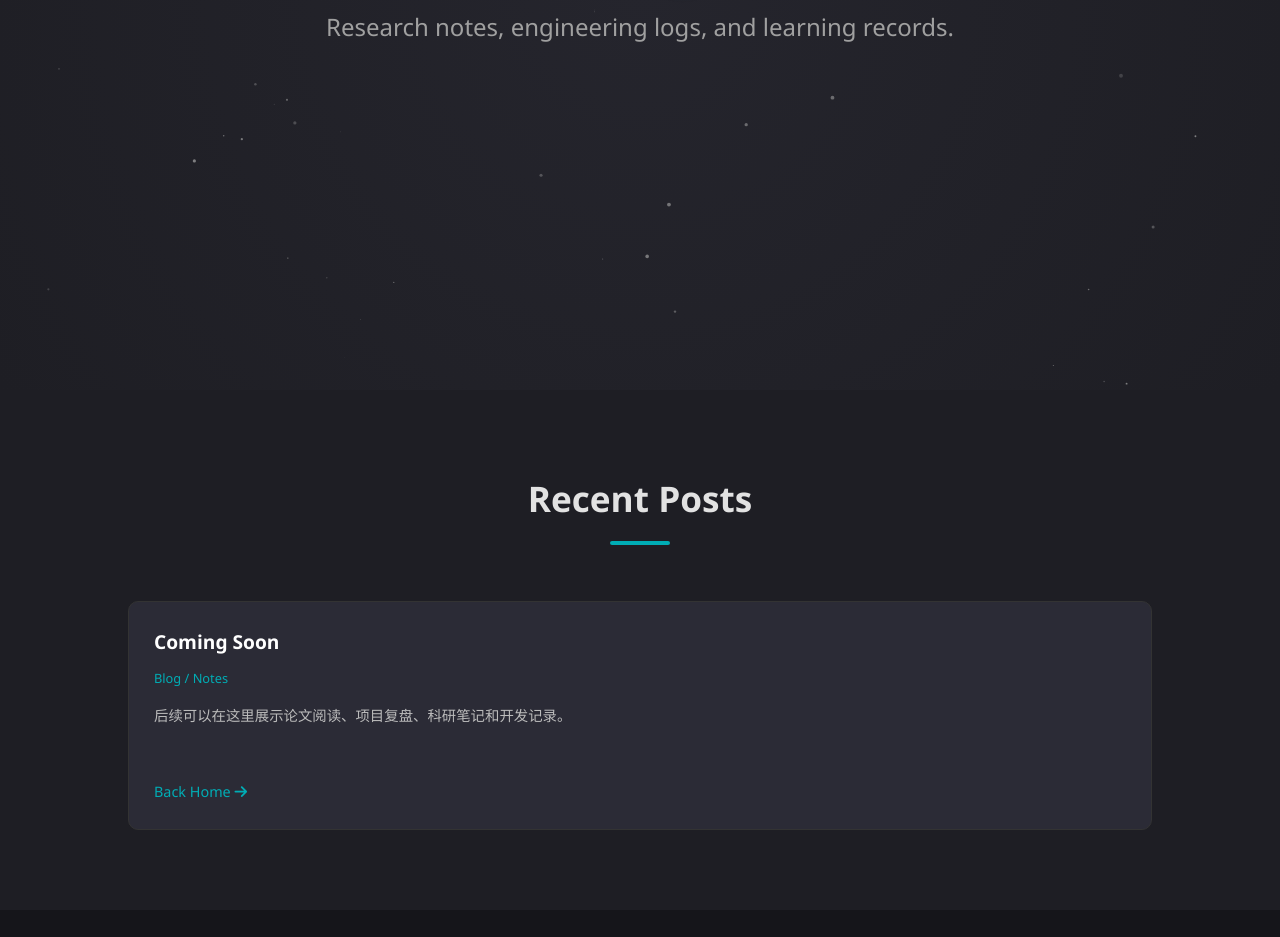
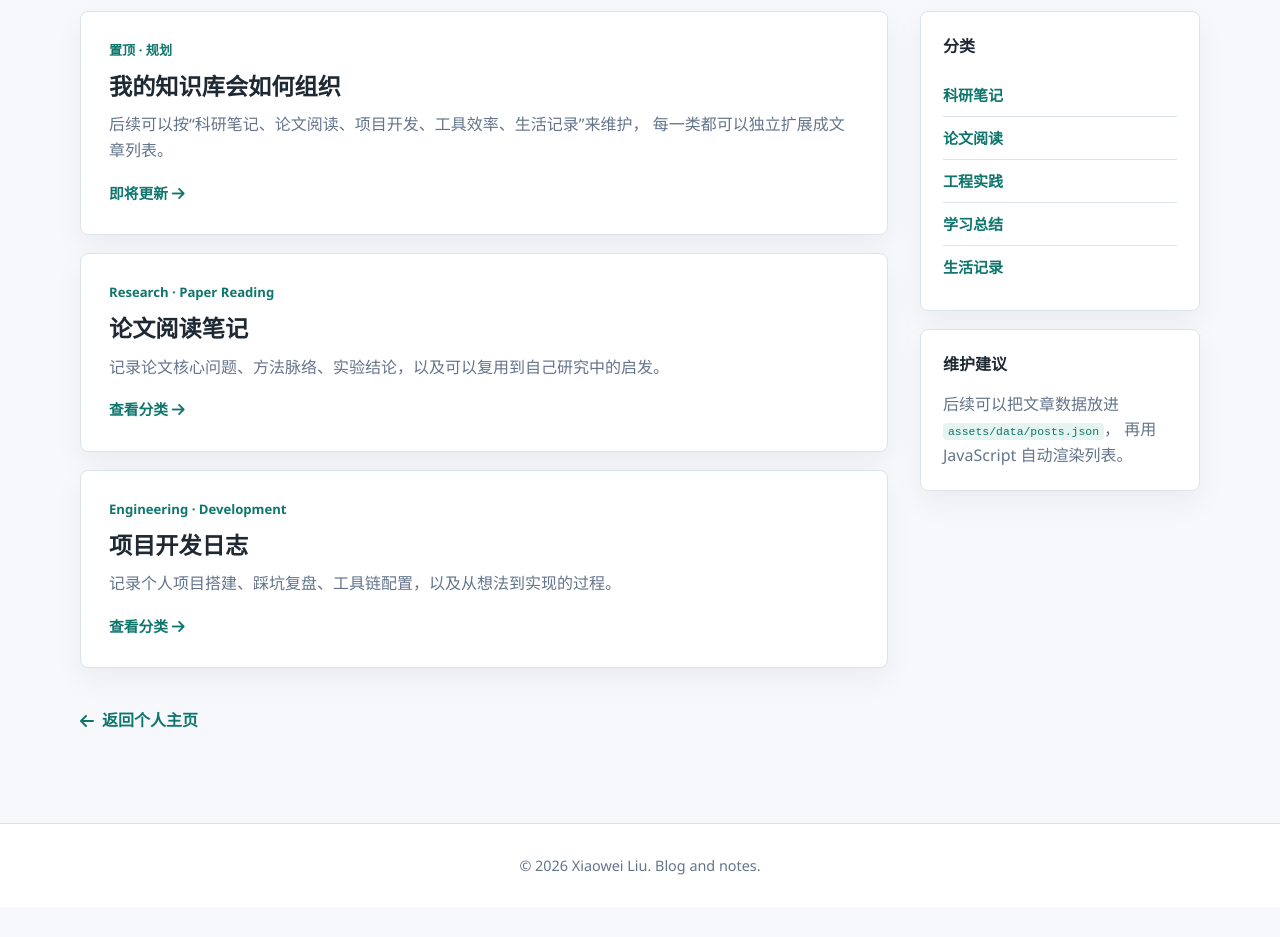
Before and after one commit to nononeundertsand/nononeundertsand.github.io, a plain HTML site: page blog/index.html in a window 1280 px wide. Shown: the part 410-1347 px from the top of the page. After the commit the page ends 1317 px from the top, so only its background shows below. Drawn offline with Linux system fonts and the light colour scheme.

Commit message:
博客界面更新

```diff
--- a/assets/css/styles.css
+++ b/assets/css/styles.css
@@ -61,6 +61,189 @@ ul { list-style: none; }
     font-size: 0.8rem;
 }
 .blog-hero { height: 55vh; }
+
+/* --- Blog light reading theme --- */
+.blog-page {
+    --blog-bg: #f7f8fb;
+    --blog-surface: #ffffff;
+    --blog-surface-soft: #eef4f7;
+    --blog-text: #1f2933;
+    --blog-muted: #64748b;
+    --blog-border: #dbe4ea;
+    --blog-accent: #0f766e;
+    --blog-accent-soft: #e6f4f1;
+    background: var(--blog-bg);
+    color: var(--blog-text);
+}
+
+.blog-page nav {
+    background: rgba(255, 255, 255, 0.92);
+    border-bottom: 1px solid var(--blog-border);
+    box-shadow: 0 8px 24px rgba(15, 23, 42, 0.06);
+}
+
+.blog-page .logo {
+    color: var(--blog-accent);
+}
+
+.blog-page .nav-links a {
+    color: var(--blog-text);
+}
+
+.blog-page .nav-links a:hover {
+    color: var(--blog-accent);
+}
+
+.blog-page .nav-links a::after {
+    background-color: var(--blog-accent);
+}
+
+.blog-shell {
+    width: min(1120px, calc(100% - 40px));
+    margin: 0 auto;
+    padding: 120px 0 64px;
+}
+
+.blog-header {
+    padding: 56px 0 36px;
+    border-bottom: 1px solid var(--blog-border);
+}
+
+.blog-kicker {
+    color: var(--blog-accent);
+    font-size: 0.9rem;
+    font-weight: 700;
+    letter-spacing: 0.08em;
+    margin-bottom: 12px;
+    text-transform: uppercase;
+}
+
+.blog-header h1 {
+    color: var(--blog-text);
+    font-size: 3rem;
+    line-height: 1.15;
+    margin-bottom: 18px;
+}
+
+.blog-header p {
+    max-width: 760px;
+    color: var(--blog-muted);
+    font-size: 1.08rem;
+}
+
+.blog-layout {
+    display: grid;
+    grid-template-columns: minmax(0, 1fr) 280px;
+    gap: 32px;
+    padding: 40px 0;
+}
+
+.post-list {
+    display: grid;
+    gap: 18px;
+}
+
+.post-card,
+.sidebar-block {
+    background: var(--blog-surface);
+    border: 1px solid var(--blog-border);
+    border-radius: 8px;
+    box-shadow: 0 12px 30px rgba(15, 23, 42, 0.05);
+}
+
+.post-card {
+    padding: 28px;
+    transition: border-color 0.2s ease, transform 0.2s ease, box-shadow 0.2s ease;
+}
+
+.post-card:hover {
+    border-color: #9ccfc8;
+    box-shadow: 0 16px 36px rgba(15, 118, 110, 0.1);
+    transform: translateY(-2px);
+}
+
+.post-meta {
+    color: var(--blog-accent);
+    font-size: 0.82rem;
+    font-weight: 700;
+    margin-bottom: 10px;
+}
+
+.post-card h2 {
+    color: var(--blog-text);
+    font-size: 1.45rem;
+    line-height: 1.35;
+    margin-bottom: 10px;
+}
+
+.post-card p,
+.sidebar-block p {
+    color: var(--blog-muted);
+}
+
+.post-link,
+.back-home,
+.sidebar-block a {
+    color: var(--blog-accent);
+    font-weight: 700;
+}
+
+.post-link {
+    display: inline-block;
+    margin-top: 18px;
+    font-size: 0.92rem;
+}
+
+.blog-sidebar {
+    display: grid;
+    align-content: start;
+    gap: 18px;
+}
+
+.sidebar-block {
+    padding: 22px;
+}
+
+.sidebar-block h2 {
+    color: var(--blog-text);
+    font-size: 1rem;
+    margin-bottom: 14px;
+}
+
+.sidebar-block a {
+    display: block;
+    padding: 9px 0;
+    border-bottom: 1px solid var(--blog-border);
+    font-size: 0.94rem;
+}
+
+.sidebar-block a:last-child {
+    border-bottom: 0;
+}
+
+.sidebar-block code {
+    background: var(--blog-accent-soft);
+    color: var(--blog-accent);
+    padding: 2px 5px;
+    border-radius: 4px;
+    font-size: 0.88em;
+}
+
+.blog-back {
+    padding: 0 0 24px;
+}
+
+.back-home {
+    display: inline-flex;
+    align-items: center;
+    gap: 8px;
+}
+
+.blog-footer {
+    background: var(--blog-surface);
+    border-top: 1px solid var(--blog-border);
+    color: var(--blog-muted);
+}
 
         /* --- 导航栏 --- */
         nav {
@@ -335,4 +518,23 @@ ul { list-style: none; }
             .timeline::after { left: 20px; }
             .timeline-item { padding-left: 50px; padding-right: 10px; }
             .timeline-item::after { left: 12px; }
+            .blog-shell {
+                width: min(100% - 28px, 1120px);
+                padding-top: 92px;
+            }
+            .blog-header {
+                padding: 36px 0 28px;
+            }
+            .blog-header h1 {
+                font-size: 2.2rem;
+            }
+            .blog-layout {
+                grid-template-columns: 1fr;
+                gap: 22px;
+                padding-top: 28px;
+            }
+            .post-card,
+            .sidebar-block {
+                padding: 22px;
+            }
         }
--- a/blog/index.html
+++ b/blog/index.html
@@ -7,47 +7,89 @@
     <link rel="stylesheet" href="https://cdnjs.cloudflare.com/ajax/libs/font-awesome/6.4.0/css/all.min.css">
     <link rel="stylesheet" href="../assets/css/styles.css">
 </head>
-<body>
-    <canvas id="bg-canvas"></canvas>
+<body class="blog-page">
 
     <nav>
         <div class="logo">&lt;Xiaowei Liu /&gt;</div>
         <div class="nav-links">
-            <a href="../index.html#home">Home</a>
-            <a href="../index.html#about">About</a>
-            <a href="../index.html#publications">Publications</a>
-            <a href="../index.html#projects">Projects</a>
-            <a href="../index.html#contact">Contact</a>
+            <a href="../index.html#home">主页</a>
+            <a href="../index.html#about">关于我</a>
+            <a href="../index.html#publications">论文</a>
+            <a href="../index.html#projects">项目</a>
+            <a href="../index.html#contact">联系</a>
         </div>
     </nav>
 
-    <section class="hero blog-hero">
-        <h1>Blog</h1>
-        <p>Research notes, engineering logs, and learning records.</p>
-    </section>
+    <main class="blog-shell">
+        <section class="blog-header">
+            <p class="blog-kicker">Daily Notes</p>
+            <h1>日常记录与知识总结</h1>
+            <p>
+                这里会整理我的论文阅读、工程实践、学习笔记和一些阶段性思考。
+                页面采用明亮、克制的阅读风格，方便长时间浏览。
+            </p>
+        </section>
 
-    <section>
-        <h2 class="section-title">Recent Posts</h2>
-        <div class="project-grid">
-            <article class="project-card">
-                <div class="project-content">
-                    <h3 class="project-title">Coming Soon</h3>
-                    <div class="tech-stack">Blog / Notes</div>
-                    <p class="project-desc">
-                        后续可以在这里展示论文阅读、项目复盘、科研笔记和开发记录。
+        <section class="blog-layout">
+            <div class="post-list" aria-label="文章列表">
+                <article class="post-card">
+                    <div class="post-meta">置顶 · 规划</div>
+                    <h2>我的知识库会如何组织</h2>
+                    <p>
+                        后续可以按“科研笔记、论文阅读、项目开发、工具效率、生活记录”来维护，
+                        每一类都可以独立扩展成文章列表。
                     </p>
-                    <a href="../index.html" class="text-link">
-                        Back Home <i class="fas fa-arrow-right"></i>
-                    </a>
+                    <a href="#" class="post-link">即将更新 <i class="fas fa-arrow-right"></i></a>
+                </article>
+
+                <article class="post-card">
+                    <div class="post-meta">Research · Paper Reading</div>
+                    <h2>论文阅读笔记</h2>
+                    <p>
+                        记录论文核心问题、方法脉络、实验结论，以及可以复用到自己研究中的启发。
+                    </p>
+                    <a href="#" class="post-link">查看分类 <i class="fas fa-arrow-right"></i></a>
+                </article>
+
+                <article class="post-card">
+                    <div class="post-meta">Engineering · Development</div>
+                    <h2>项目开发日志</h2>
+                    <p>
+                        记录个人项目搭建、踩坑复盘、工具链配置，以及从想法到实现的过程。
+                    </p>
+                    <a href="#" class="post-link">查看分类 <i class="fas fa-arrow-right"></i></a>
+                </article>
+            </div>
+
+            <aside class="blog-sidebar" aria-label="博客分类">
+                <div class="sidebar-block">
+                    <h2>分类</h2>
+                    <a href="#">科研笔记</a>
+                    <a href="#">论文阅读</a>
+                    <a href="#">工程实践</a>
+                    <a href="#">学习总结</a>
+                    <a href="#">生活记录</a>
                 </div>
-            </article>
-        </div>
-    </section>
 
-    <footer>
-        <p>&copy; 2026 Xiaowei Liu. Built with <i class="fas fa-code accent-text"></i></p>
+                <div class="sidebar-block">
+                    <h2>维护建议</h2>
+                    <p>
+                        后续可以把文章数据放进 <code>assets/data/posts.json</code>，
+                        再用 JavaScript 自动渲染列表。
+                    </p>
+                </div>
+            </aside>
+        </section>
+
+        <section class="blog-back">
+            <a href="../index.html" class="back-home">
+                <i class="fas fa-arrow-left"></i> 返回个人主页
+            </a>
+        </section>
+    </main>
+
+    <footer class="blog-footer">
+        <p>&copy; 2026 Xiaowei Liu. Blog and notes.</p>
     </footer>
-
-    <script src="../assets/js/main.js" defer></script>
 </body>
 </html>
```
